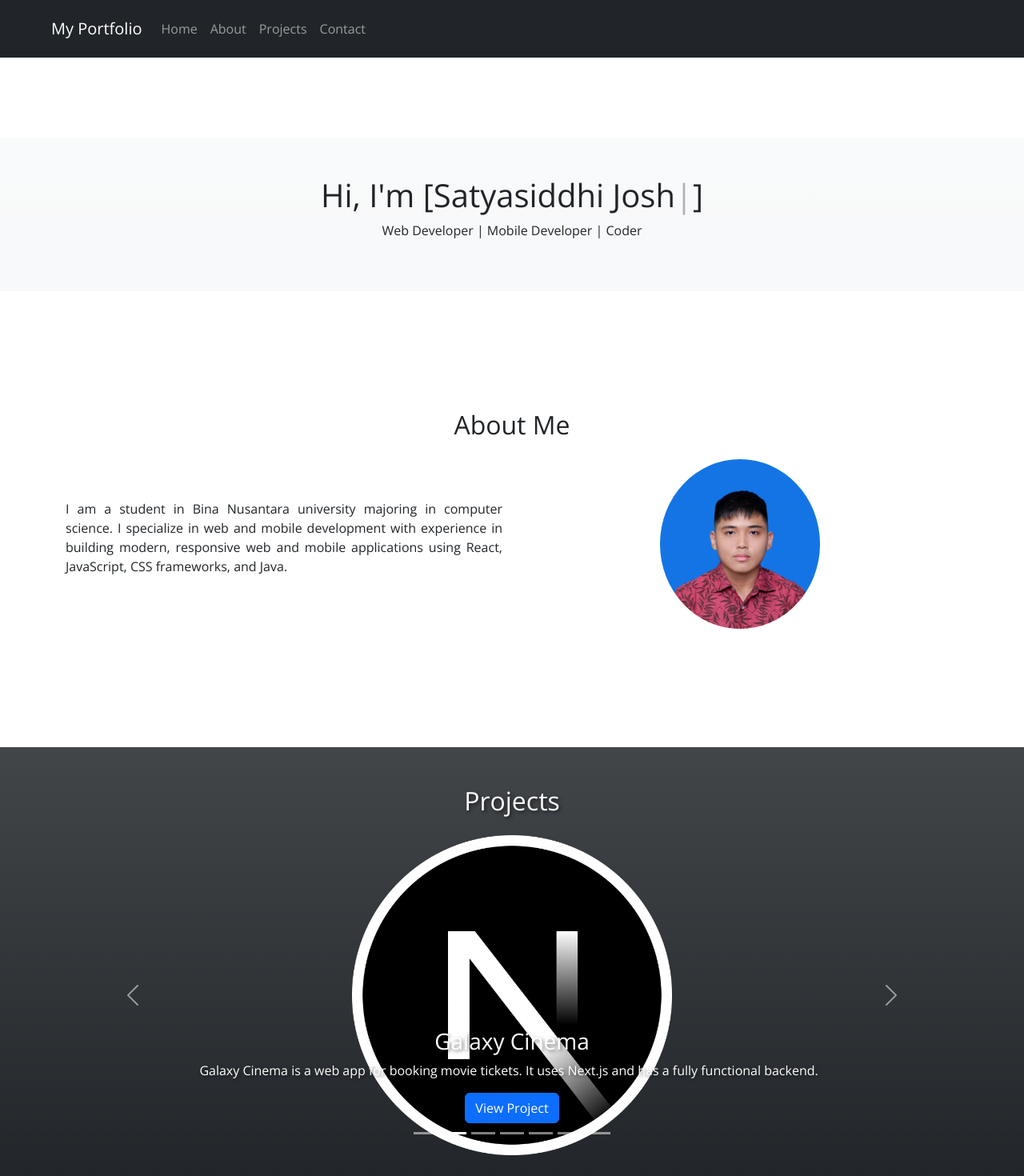
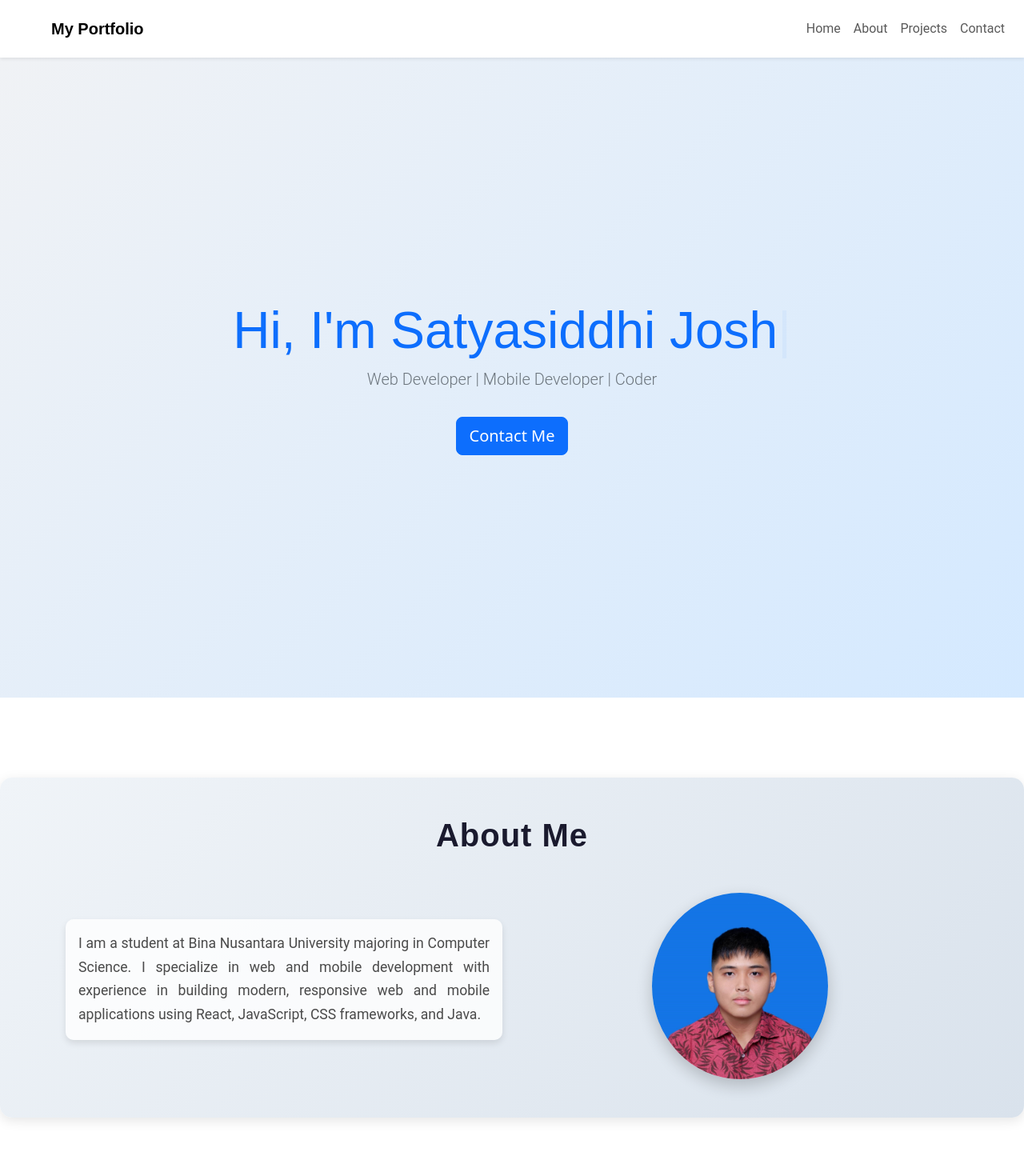
Before and after one commit to sjsh23/PortofolioProject, a React (Create React App) app: page / in a window 1280 px wide. Shown: the top 1470 px of the page at 80% size. Built offline with nearby package versions, Linux system fonts and the light colour scheme.

Commit message:
fixing the styling

```diff
--- a/src/components/About/About.js
+++ b/src/components/About/About.js
@@ -5,17 +5,17 @@ import { Container, Row, Col } from 'react-bootstrap';
 
 function About() {
   return (
-    <section id="about" className="p-5 d-flex justify-content-center align-items-center custom-heading about-size">
+    <section id="about" className="about-section p-5 d-flex justify-content-center align-items-center">
       <Container>
-        <h2 className="text-center mb-4">About Me</h2>
+        <h2 className="text-center mb-5 about-title">About Me</h2>
         <Row className="justify-content-center align-items-center">
-          <Col md={6} className="justified-text">
+          <Col md={6} className="about-text">
             <p>
-              I am a student in Bina Nusantara university majoring in computer science. I specialize in web and mobile development with experience in building modern, responsive web and mobile applications using React, JavaScript, CSS frameworks, and Java.
+              I am a student at Bina Nusantara University majoring in Computer Science. I specialize in web and mobile development with experience in building modern, responsive web and mobile applications using React, JavaScript, CSS frameworks, and Java.
             </p>
           </Col>
           <Col md={6} className="text-center">
-            <img src="/profilepicture.jpg" alt="Profile" className="img-fluid rounded-circle" style={{ maxWidth: '200px', height: 'auto'}}  />
+            <img src="/profilepicture.jpg" alt="Profile" className="profile-img" />
           </Col>
         </Row>
       </Container>
--- a/src/components/Header/Header.js
+++ b/src/components/Header/Header.js
@@ -5,15 +5,17 @@ import { Navbar, Nav } from 'react-bootstrap';
 
 function Header() {
   return (
-    <Navbar bg="dark" variant="dark" expand="lg" sticky="top" className='custom-heading p-3'>
-      <Navbar.Brand href="#home" className='ms-5'>My Portfolio</Navbar.Brand>
+    <Navbar bg="transparent" variant="light" expand="lg" sticky="top" className="custom-navbar p-3 shadow-sm">
+      <Navbar.Brand href="#home" className="ms-5 fw-bold brand-name">
+        My Portfolio
+      </Navbar.Brand>
       <Navbar.Toggle aria-controls="basic-navbar-nav" />
       <Navbar.Collapse id="basic-navbar-nav">
-        <Nav className="ml-auto">
-          <Nav.Link href="#home">Home</Nav.Link>
-          <Nav.Link href="#about">About</Nav.Link>
-          <Nav.Link href="#projects">Projects</Nav.Link>
-          <Nav.Link href="#contact">Contact</Nav.Link>
+        <Nav className="ms-auto">
+          <Nav.Link href="#home" className="nav-link-custom">Home</Nav.Link>
+          <Nav.Link href="#about" className="nav-link-custom">About</Nav.Link>
+          <Nav.Link href="#projects" className="nav-link-custom">Projects</Nav.Link>
+          <Nav.Link href="#contact" className="nav-link-custom">Contact</Nav.Link>
         </Nav>
       </Navbar.Collapse>
     </Navbar>
--- a/src/components/Home/Home.js
+++ b/src/components/Home/Home.js
@@ -1,24 +1,43 @@
 // src/components/Home.js
 import React from 'react';
+import { motion } from 'framer-motion';
 import '../styling.css';
-import { Container } from 'react-bootstrap';
+import { Container, Button } from 'react-bootstrap';
 import { ReactTyped as Typed } from 'react-typed';
 
 function Home() {
   return (
-    <section id="home" className="p-5 bg-light text-center custom-heading bg-gradient home-section">
-      <Container>
-        <h1>Hi, I'm {' '}
-          [
-        <Typed
+    <section
+      id="home"
+      className="home-section d-flex align-items-center"
+      style={{ height: '100vh', background: 'linear-gradient(135deg, #f0f2f5, #d4e9ff)' }}
+    >
+      <Container className="text-center">
+        <motion.h1
+          className="display-3 text-primary"
+          initial={{ opacity: 0 }}
+          animate={{ opacity: 1 }}
+          transition={{ duration: 1 }}
+        >
+          Hi, I'm{' '}
+          <Typed
             strings={['Satyasiddhi Josh']}
             typeSpeed={50}
             backSpeed={30}
             loop
           />
-          ]
-          </h1>
-        <p>Web Developer | Mobile Developer | Coder</p>
+        </motion.h1>
+        <motion.p
+          className="lead text-secondary"
+          initial={{ opacity: 0, y: 20 }}
+          animate={{ opacity: 1, y: 0 }}
+          transition={{ duration: 1, delay: 0.5 }}
+        >
+          Web Developer | Mobile Developer | Coder
+        </motion.p>
+        <Button variant="primary" size="lg" className="mt-3 btn-custom" href='#contact'>
+          Contact Me
+        </Button>
       </Container>
     </section>
   );
--- a/src/components/Projects/Projects.js
+++ b/src/components/Projects/Projects.js
@@ -1,119 +1,124 @@
+// src/components/Projects.js
 import React from 'react';
 import '../styling.css';
 import { Container, Carousel, Button } from 'react-bootstrap';
 
 function Projects() {
   return (
-    <section id="projects" className="p-5 bg-dark bg-gradient custom-heading custom-size">
+    <section id="projects" className="p-5 custom-size projects-section">
       <Container>
-        <h2 className="text-center mb-4 text-light text-shadow">Projects</h2>
+        <h2 className="text-center mb-5 text-light project-heading">Projects</h2>
 
-        <Carousel>
+        <Carousel className="project-carousel">
           {/* Finder Project */}
           <Carousel.Item>
             <img
-              className="d-block w-100 carousel-img"
+              className="d-block w-100 carousel-img rounded shadow-lg"
               src="logo512.png"
               alt="Finder Project"
             />
-            <Carousel.Caption>
-              <h3 className='text-shadow'>Finder</h3>
-              <p className="justified-text text-shadow">
+            <Carousel.Caption className="project-caption">
+              <h3>Finder</h3>
+              <p>
                 Finder is a web-based app that helps university students and office workers find accommodations. It uses React.js.
               </p>
-              <Button variant="primary" href="https://github.com/sjsh23/Finder.-ASP.Net-.git">View Project</Button>
+              <Button variant="light" href="https://github.com/sjsh23/Finder.-ASP.Net-.git" className="project-btn">View Project</Button>
             </Carousel.Caption>
           </Carousel.Item>
 
           {/* Galaxy Cinema Project */}
           <Carousel.Item>
             <img
-              className="d-block w-100 carousel-img"
+              className="d-block w-100 carousel-img rounded shadow-lg"
               src="nextJs.png"
               alt="Galaxy Cinema Project"
             />
-            <Carousel.Caption>
-              <h3 className='text-shadow'>Galaxy Cinema</h3>
-              <p className="justified-text text-shadow">
+            <Carousel.Caption className="project-caption">
+              <h3>Galaxy Cinema</h3>
+              <p>
                 Galaxy Cinema is a web app for booking movie tickets. It uses Next.js and has a fully functional backend.
               </p>
-              <Button variant="primary" href="https://github.com/dhirojap/cinema">View Project</Button>
+              <Button variant="light" href="https://github.com/dhirojap/cinema" className="project-btn">View Project</Button>
             </Carousel.Caption>
           </Carousel.Item>
 
           {/* CalcWithSupport Project */}
           <Carousel.Item>
             <img
-              className="d-block w-100 carousel-img"
+              className="d-block w-100 carousel-img rounded shadow-lg"
               src="logo512.png"
               alt="CalcWithSupport Project"
             />
-            <Carousel.Caption>
-              <h3 className='text-shadow'>CalcWithSupport</h3>
-              <p className="justified-text text-shadow">
+            <Carousel.Caption className="project-caption">
+              <h3>CalcWithSupport</h3>
+              <p>
                 CalcWithSupport is a web-based calculator with a support page feature. It is built using React.js.
               </p>
-              <Button variant="primary" href="https://github.com/sjsh23/Calc3WithSupport">View Project</Button>
+              <Button variant="light" href="https://github.com/sjsh23/Calc3WithSupport" className="project-btn">View Project</Button>
             </Carousel.Caption>
           </Carousel.Item>
 
           {/* MakeMeUppzz Project */}
           <Carousel.Item>
             <img
-              className="d-block w-100 carousel-img"
+              className="d-block w-100 carousel-img rounded shadow-lg"
               src="pngegg.png"
               alt="MakeMeUppzz Project"
             />
-            <Carousel.Caption>
-              <h3 className='text-shadow'>MakeMeUppzz</h3>
-              <p className="justified-text text-shadow">
+            <Carousel.Caption className="project-caption">
+              <h3>MakeMeUppzz</h3>
+              <p>
                 MakeMeUppzz is a C# ASP.Net web app using ado.net. It showcases models, entities, CRUD operations, and more.
               </p>
-              <Button variant="primary" href="https://github.com/sjsh23/MakeMeUpzz.git">View Project</Button>
+              <Button variant="light" href="https://github.com/sjsh23/MakeMeUpzz.git" className="project-btn">View Project</Button>
             </Carousel.Caption>
           </Carousel.Item>
 
           {/* JCIWeb Project */}
           <Carousel.Item>
             <img
-              className="d-block w-100 carousel-img"
+              className="d-block w-100 carousel-img rounded shadow-lg"
               src="HTMLLogo.png"
               alt="JCIWeb Project"
             />
-            <Carousel.Caption>
-              <h3 className='text-shadow'>JCIWeb</h3>
-              <p className="justified-text text-shadow">
+            <Carousel.Caption className="project-caption">
+              <h3>JCIWeb</h3>
+              <p>
                 JCIWeb is a human-computer interaction project showcasing a convention center using HTML, CSS, and JavaScript.
               </p>
-              <Button variant="primary" href="https://github.com/sjsh23/JCIProject.git">View Project</Button>
+              <Button variant="light" href="https://github.com/sjsh23/JCIProject.git" className="project-btn">View Project</Button>
             </Carousel.Caption>
           </Carousel.Item>
+
+          {/* SimpleMobileCalc Project */}
           <Carousel.Item>
             <img
-              className="d-block w-100 carousel-img"
+              className="d-block w-100 carousel-img rounded shadow-lg"
               src="androidStudioLogo.png"
-              alt="JCIWeb Project"
+              alt="SimpleMobileCalc Project"
             />
-            <Carousel.Caption>
-              <h3 className='text-shadow'>SimpleMobileCalc</h3>
-              <p className="justified-text text-shadow">
-                SimpleMobileCalc is a simple calculator that runs on android OS using Java as the language, it showcases the basics of building a mobile app  .
+            <Carousel.Caption className="project-caption">
+              <h3>SimpleMobileCalc</h3>
+              <p>
+                SimpleMobileCalc is a simple calculator that runs on android OS using Java as the language, showcasing the basics of building a mobile app.
               </p>
-              <Button variant="primary" href="https://github.com/sjsh23/MobileCalcApp.git">View Project</Button>
+              <Button variant="light" href="https://github.com/sjsh23/MobileCalcApp.git" className="project-btn">View Project</Button>
             </Carousel.Caption>
           </Carousel.Item>
+
+          {/* TaskManagerApp Project */}
           <Carousel.Item>
             <img
-              className="d-block w-100 carousel-img"
+              className="d-block w-100 carousel-img rounded shadow-lg"
               src="androidStudioLogo.png"
-              alt="JCIWeb Project"
+              alt="TaskManagerApp Project"
             />
-            <Carousel.Caption>
-              <h3 className='text-shadow'>TaskManagerApp</h3>
-              <p className="justified-text text-shadow">
-                TaskManagerApp is a java mobile app that helps organize tasks by adding category, deadline, task description, and also implementing simple search tasks function.
+            <Carousel.Caption className="project-caption">
+              <h3>TaskManagerApp</h3>
+              <p>
+                TaskManagerApp is a Java mobile app that helps organize tasks by adding category, deadline, task description, and a simple search function.
               </p>
-              <Button variant="primary" href="https://github.com/sjsh23/TaskManagerApp.git">View Project</Button>
+              <Button variant="light" href="https://github.com/sjsh23/TaskManagerApp.git" className="project-btn">View Project</Button>
             </Carousel.Caption>
           </Carousel.Item>
         </Carousel>
--- a/src/components/styling.css
+++ b/src/components/styling.css
@@ -13,7 +13,7 @@
     text-shadow: 2px 2px 4px rgba(0, 0, 0, 0.5);
   }
 .home-section{
-  margin-top: 100px;
+
   margin-bottom: 100px;
   background-color: #f1f1f1;
 }
@@ -25,3 +25,157 @@
   margin-top: 100px;
   margin-bottom: 100px;
 }
+/* styling.css */
+
+.home-section {
+  color: #333;
+}
+
+.display-3 {
+  font-family: 'Poppins', sans-serif;
+  color: #1a1a2e;
+}
+
+.lead {
+  font-family: 'Roboto', sans-serif;
+  color: #4a4a4a;
+}
+
+.btn-custom {
+  background-color: #007bff;
+  border-color: #007bff;
+  transition: background-color 0.3s ease;
+}
+
+.btn-custom:hover {
+  background-color: #0056b3;
+}
+/* styling.css */
+
+/* styling.css */
+
+.custom-navbar {
+  background-color: rgba(255, 255, 255, 0.8); /* Light background for a soft effect */
+  backdrop-filter: blur(10px); /* Blurs background for a modern look */
+  transition: background-color 0.3s ease;
+}
+
+.custom-navbar:hover {
+  background-color: rgba(255, 255, 255, 0.9); /* Slightly brighter on hover */
+}
+
+.brand-name {
+  font-family: 'Poppins', sans-serif;
+  font-size: 1.5rem;
+  color: #333333; /* Neutral dark color for balance */
+}
+
+.nav-link-custom {
+  font-family: 'Roboto', sans-serif;
+  font-size: 1rem;
+  color: #555555; /* Softer color for contrast */
+  padding: 0.5rem 1rem;
+  transition: color 0.3s ease, border-bottom 0.3s ease;
+}
+
+.nav-link-custom:hover {
+  color: #1a1a2e; /* Darker hover color for emphasis */
+  border-bottom: 2px solid #1a1a2e; /* Underline to show active link */
+}
+
+.navbar-collapse .ms-auto {
+  display: flex;
+  justify-content: flex-end;
+  align-items: center;
+}
+/* styling.css */
+
+.about-section {
+  background: linear-gradient(135deg, #f0f4f8 0%, #d9e2ec 100%);
+  border-radius: 15px;
+  box-shadow: 0 4px 15px rgba(0, 0, 0, 0.1);
+  color: #333;
+  padding: 4rem 2rem;
+  transition: transform 0.3s ease;
+}
+
+.about-section:hover {
+  transform: scale(1.02); /* Subtle hover effect for the entire section */
+}
+
+.about-title {
+  font-family: 'Poppins', sans-serif;
+  font-weight: 700;
+  color: #1a1a2e;
+  letter-spacing: 1px;
+  font-size: 2.5rem;
+  margin-bottom: 2rem;
+}
+
+.about-text p {
+  font-family: 'Roboto', sans-serif;
+  font-size: 1.1rem;
+  line-height: 1.7;
+  color: #4a4a4a;
+  text-align: justify;
+  padding: 1rem;
+  background-color: #ffffffcc;
+  border-radius: 10px;
+  box-shadow: 0 4px 8px rgba(0, 0, 0, 0.1);
+}
+
+.profile-img {
+  max-width: 220px;
+  height: auto;
+  border-radius: 50%;
+  box-shadow: 0px 8px 20px rgba(0, 0, 0, 0.2);
+  transition: transform 0.3s ease, box-shadow 0.3s ease;
+}
+
+.profile-img:hover {
+  transform: scale(1.05);
+  box-shadow: 0px 10px 30px rgba(0, 0, 0, 0.3);
+}
+
+/* styling.css */
+
+/* Project Section */
+.projects-section {
+  background: linear-gradient(135deg, #1e1e1e, #333);
+  padding: 50px 0;
+  color: #ffffff;
+}
+
+.project-heading {
+  font-size: 2.5em;
+  text-transform: uppercase;
+  color: #f8f9fa;
+  letter-spacing: 1px;
+  margin-bottom: 2em;
+}
+
+.project-carousel img {
+  border-radius: 15px;
+  box-shadow: 0px 4px 12px rgba(0, 0, 0, 0.3);
+}
+
+.project-caption {
+  background-color: rgba(0, 0, 0, 0.5);
+  padding: 20px;
+  border-radius: 8px;
+  text-shadow: none;
+}
+
+.project-btn {
+  background-color: #6c757d; /* Match with your theme color */
+    color: #ffffff; /* Text color */
+    border: none; /* Remove border */
+    padding: 10px 20px; /* Padding for a better size */
+    border-radius: 5px; /* Rounded corners */
+    transition: background-color 0.3s; /* Smooth transition */
+}
+
+.project-btn:hover {
+  background-color: #5a6268; /* Darker shade on hover */
+    text-decoration: none; /* Remove underline */
+}
```
